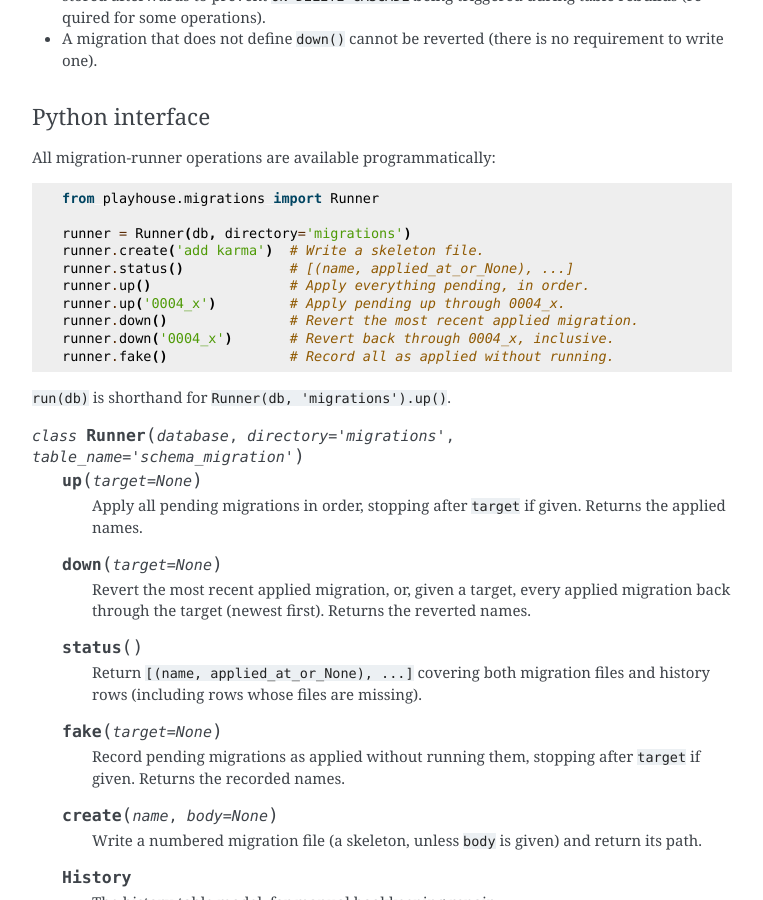
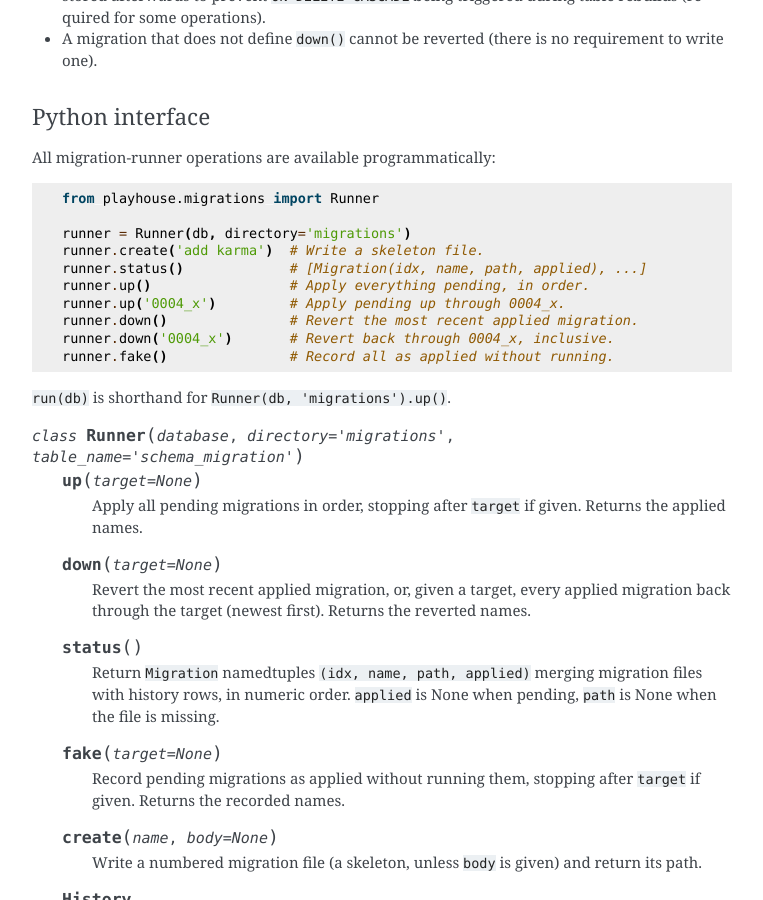
Before and after one commit to Star-DreamDev/myPeers, a Sphinx documentation site: the page built from docs/peers/db_tools.rst, in a window 1280 px wide and 900 px high, scrolled down 15980 px. Shown: the whole window, without its empty margins (378-1141 px from the left). Built offline with Sphinx 7.4.7, drawn with Linux system fonts in a browser that asks for light colours; the version number could not be read and is left out.

Commit message:
Cleaner implementation.

```diff
--- a/docs/peers/db_tools.rst
+++ b/docs/peers/db_tools.rst
@@ -967,7 +967,7 @@ All migration-runner operations are available programmatically:
 
    runner = Runner(db, directory='migrations')
    runner.create('add karma')  # Write a skeleton file.
-   runner.status()             # [(name, applied_at_or_None), ...]
+   runner.status()             # [Migration(idx, name, path, applied), ...]
    runner.up()                 # Apply everything pending, in order.
    runner.up('0004_x')         # Apply pending up through 0004_x.
    runner.down()               # Revert the most recent applied migration.
@@ -991,8 +991,10 @@ All migration-runner operations are available programmatically:
 
    .. method:: status()
 
-      Return ``[(name, applied_at_or_None), ...]`` covering both migration
-      files and history rows (including rows whose files are missing).
+      Return ``Migration`` namedtuples ``(idx, name, path, applied)``
+      merging migration files with history rows, in numeric order.
+      ``applied`` is None when pending, ``path`` is None when the file
+      is missing.
 
    .. method:: fake(target=None)
 
```
Also changed, not shown: 2 other files.
